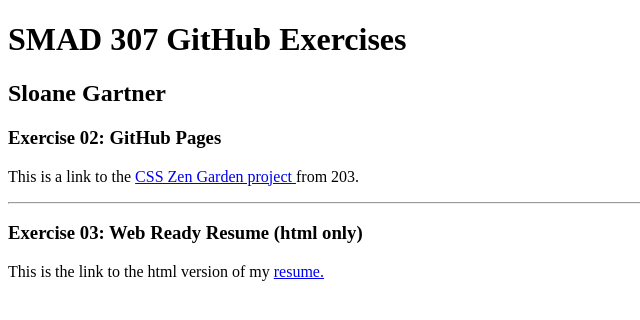
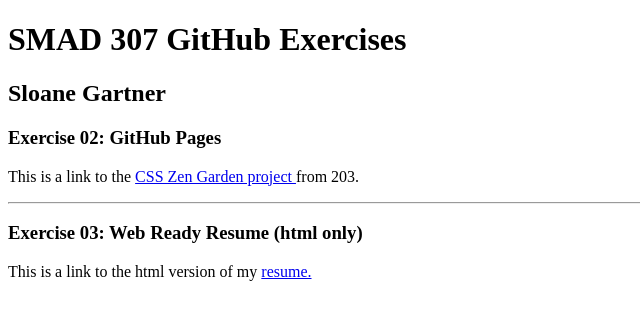
Before and after one commit to sloanegartner/sloane307, a plain HTML site: page sloanegartner.github.io/index.html in a window 1280 px wide. Shown: the full height of the page, 0-640 px from the left. Drawn offline with Linux system fonts and the light colour scheme.

Commit message:
EX02-EX03

```diff
--- a/sloanegartner.github.io/index.html
+++ b/sloanegartner.github.io/index.html
@@ -24,7 +24,7 @@
 
 <section>
 	<h3> Exercise 03: Web Ready Resume (html only) </h3>
-		<p>This is the link to the html version of my <a href="https://sloanegartner.github.io/gartner_resume/gartner_resume.html" target="_blank">resume.
+		<p>This is a link to the html version of my <a href="https://sloanegartner.github.io/gartner_resume/gartner_resume.html" target="_blank">resume.
 		</a>
 </section>
 
```
